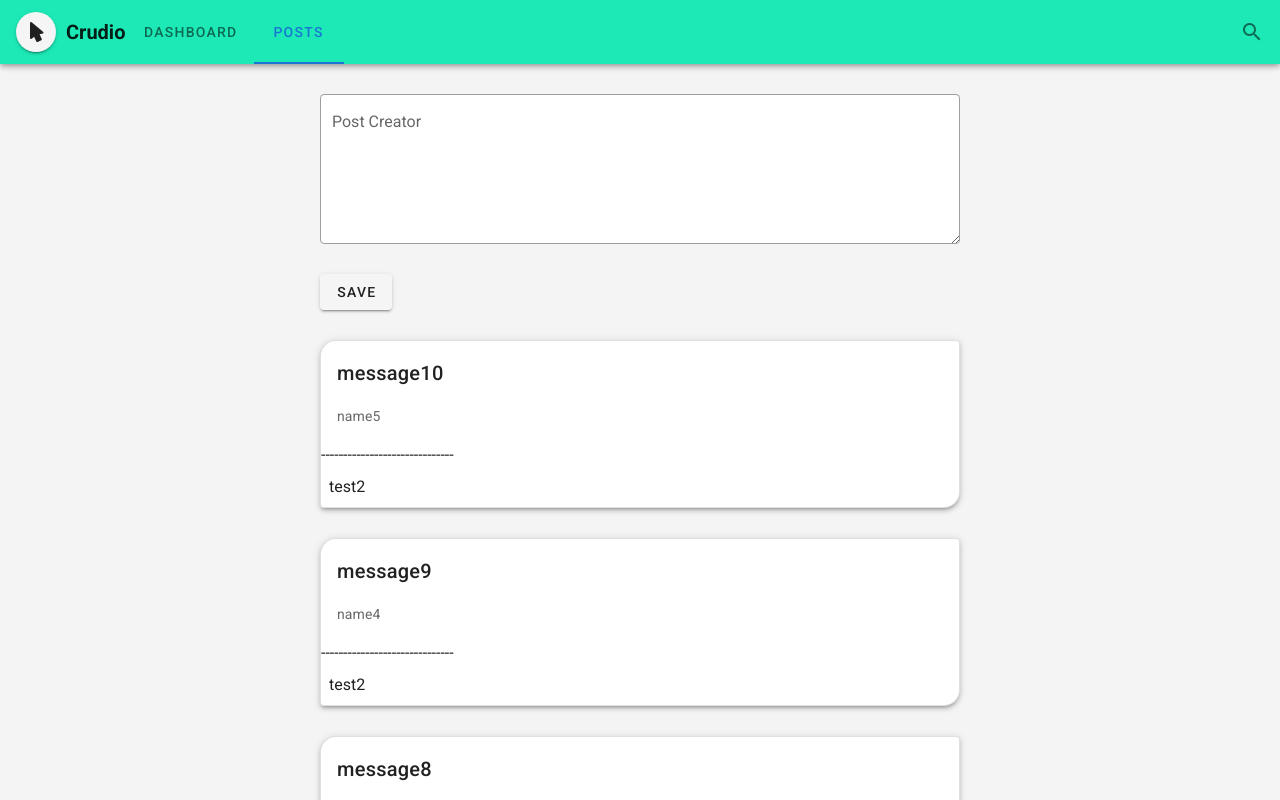
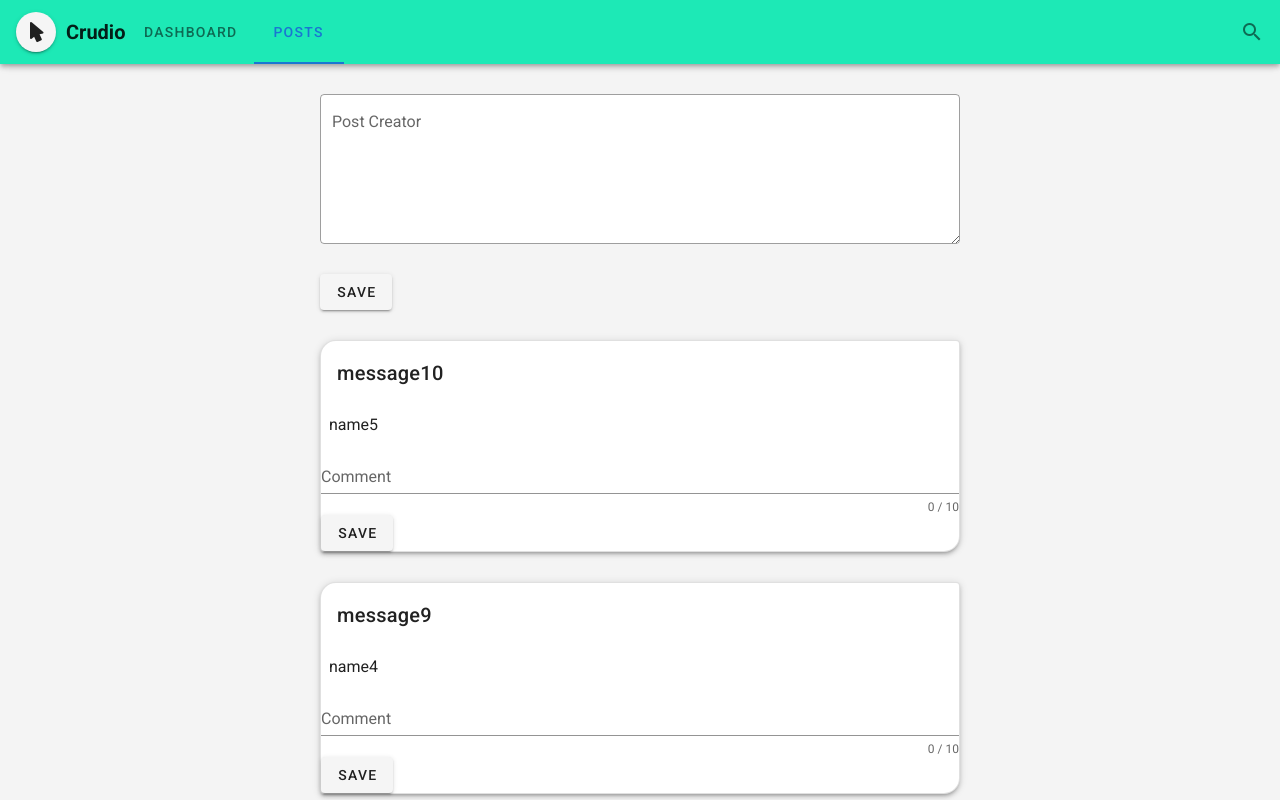
Before and after one commit to OhSeungCheol/crudio-front, a Vue app: page /posts in a window 1280 px wide. Shown: the top 800 px of the page. Built offline with nearby package versions, Linux system fonts and the light colour scheme.

Commit message:
Posts 에 댓글(comment) 컴포넌트 템플릿 추가

```diff
--- /dev/null
+++ b/src/components/comment/CommentCreator.vue
@@ -0,0 +1,41 @@
+<template>
+    <div>
+        <v-form
+    ref="form"
+    v-model="valid"
+    lazy-validation
+  >
+    <v-text-field
+      v-model="name"
+      :counter="10"
+      :rules="nameRules"
+      label="Comment"
+      required
+    ></v-text-field>
+
+  </v-form>
+        <v-btn>Save</v-btn>
+    </div>
+</template>
+
+<script>
+    export default {
+        // data: () => ({
+        //     name: 'Guest',
+        //     message: '',
+        // }),
+        // methods: {
+        //     addPostCard() {
+        //         if(this.message.trim() == ''){
+        //             alert('Input your message');
+        //             return;
+        //         }
+        //         this.$emit("addPostCard", {name: this.name, message: this.message});
+        //         this.message = '';
+        //     },
+        // }
+    }
+</script>
+
+<style scoped>
+</style>
--- a/src/components/posts/PostsCard.vue
+++ b/src/components/posts/PostsCard.vue
@@ -7,19 +7,19 @@
         <v-card-title>
             {{item.message}}
         </v-card-title>
-        <v-card-text>
+        <v-card-actions>
             {{item.name}}
-        </v-card-text>
-        ------------------------------
-        <v-card-actions>
-            test2
         </v-card-actions>
+
+        <comment-creator></comment-creator>
     </v-card>
 </template>
 
 <script>
+    import CommentCreator from '../comment/CommentCreator.vue'
     export default {
-        props: ['item']
+        components: { CommentCreator },
+        props: ['item'],
     }
 </script>
 
```
